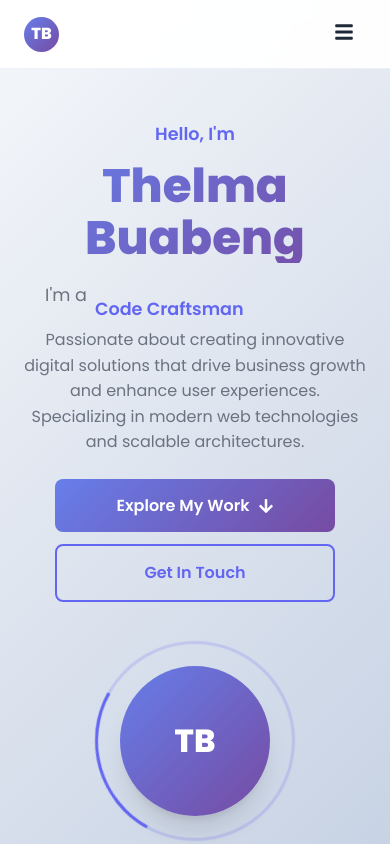
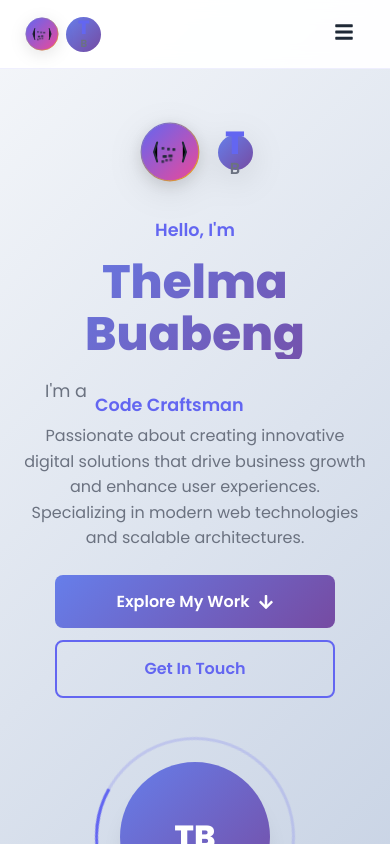
Before and after one commit to Thelma-dot/My-Portfolio, a React (Create React App) app: page / in a window 390 px wide. Shown: the top 844 px of the page. Built offline with nearby package versions, Linux system fonts and the light colour scheme; the HTML template or start-up script is replaced by a standard one.

Commit message:
Add professional web logo and favicon to portfolio - Logo component with SVG design, updated Header/Hero/Footer, and new favicon

```diff
--- a/public/index.html
+++ b/public/index.html
@@ -3,9 +3,9 @@
 
 <head>
   <meta charset="utf-8" />
-  <link rel="icon" href="%PUBLIC_URL%/favicon.ico" />
+  <link rel="icon" href="%PUBLIC_URL%/favicon.svg" type="image/svg+xml" />
   <meta name="viewport" content="width=device-width, initial-scale=1, maximum-scale=5, user-scalable=yes" />
-  <meta name="theme-color" content="#000000" />
+  <meta name="theme-color" content="#6366f1" />
   <meta name="mobile-web-app-capable" content="yes" />
   <meta name="apple-mobile-web-app-capable" content="yes" />
   <meta name="apple-mobile-web-app-status-bar-style" content="default" />
@@ -32,7 +32,6 @@
     content="Freelance Full-Stack Engineer specializing in modern web technologies" />
   <meta property="twitter:image" content="%PUBLIC_URL%/og-image.jpg" />
 
-  <link rel="apple-touch-icon" href="%PUBLIC_URL%/logo192.png" />
   <link rel="manifest" href="%PUBLIC_URL%/manifest.json" />
 
   <!-- Google Fonts -->
--- a/src/components/Footer.tsx
+++ b/src/components/Footer.tsx
@@ -1,6 +1,7 @@
 import React from 'react';
 import { motion } from 'framer-motion';
 import { FaGithub, FaLinkedin, FaTwitter, FaEnvelope, FaHeart } from 'react-icons/fa';
+import Logo from './Logo';
 import './Footer.css';
 
 const Footer: React.FC = () => {
@@ -116,8 +117,7 @@ const Footer: React.FC = () => {
             viewport={{ once: true }}
           >
             <div className="brand-logo">
-              <span className="logo-text">TB</span>
-              <span className="logo-full">Thelma Buabeng</span>
+              <Logo size="medium" />
             </div>
             <p className="brand-description">
               Passionate Full-Stack Engineer creating innovative digital solutions
--- a/src/components/Header.tsx
+++ b/src/components/Header.tsx
@@ -2,6 +2,7 @@ import React, { useState, useEffect } from 'react';
 import { motion, AnimatePresence } from 'framer-motion';
 import { FaBars, FaTimes, FaGithub, FaLinkedin, FaTwitter } from 'react-icons/fa';
 import ThemeToggle from './ThemeToggle';
+import Logo from './Logo';
 import './Header.css';
 
 const Header: React.FC = () => {
@@ -48,13 +49,12 @@ const Header: React.FC = () => {
                 <div className="header-content">
                     {/* Logo */}
                     <motion.div
-                        className="logo"
+                        className="logo-container"
                         whileHover={{ scale: 1.05 }}
                         whileTap={{ scale: 0.95 }}
                     >
                         <a href="#hero" onClick={() => scrollToSection('hero')}>
-                            <span className="logo-text">TB</span>
-                            <span className="logo-full">Thelma Buabeng</span>
+                            <Logo size="medium" />
                         </a>
                     </motion.div>
 
--- a/src/components/Hero.css
+++ b/src/components/Hero.css
@@ -63,6 +63,16 @@
 
 .hero-text {
     max-width: 600px;
+}
+
+.hero-logo {
+    display: flex;
+    justify-content: center;
+    margin-bottom: 2rem;
+}
+
+.hero-logo .logo {
+    filter: drop-shadow(0 8px 16px rgba(0, 0, 0, 0.1));
 }
 
 .hero-greeting {
--- a/src/components/Hero.tsx
+++ b/src/components/Hero.tsx
@@ -1,6 +1,7 @@
 import React from 'react';
 import { motion } from 'framer-motion';
 import { FaArrowDown, FaGithub, FaLinkedin, FaEnvelope } from 'react-icons/fa';
+import Logo from './Logo';
 import './Hero.css';
 
 const Hero: React.FC = () => {
@@ -64,6 +65,16 @@ const Hero: React.FC = () => {
                         animate={{ opacity: 1, y: 0 }}
                         transition={{ duration: 0.8, delay: 0.2 }}
                     >
+                        {/* Hero Logo */}
+                        <motion.div
+                            className="hero-logo"
+                            initial={{ opacity: 0, scale: 0.5 }}
+                            animate={{ opacity: 1, scale: 1 }}
+                            transition={{ duration: 0.8, delay: 0.1 }}
+                        >
+                            <Logo size="large" />
+                        </motion.div>
+
                         <motion.p
                             className="hero-greeting"
                             initial={{ opacity: 0, x: -50 }}
--- /dev/null
+++ b/src/components/Logo.css
@@ -0,0 +1,271 @@
+.logo {
+    display: flex;
+    align-items: center;
+    gap: 0.75rem;
+    font-weight: 700;
+    color: var(--text-primary);
+    transition: all 0.3s ease;
+}
+
+.logo-svg {
+    flex-shrink: 0;
+    filter: drop-shadow(0 4px 8px rgba(0, 0, 0, 0.1));
+}
+
+.logo-brackets {
+    color: var(--text-primary);
+    transition: all 0.3s ease;
+}
+
+.logo-dot {
+    color: var(--text-primary);
+    transition: all 0.3s ease;
+}
+
+.logo-text {
+    display: flex;
+    flex-direction: column;
+    line-height: 1;
+}
+
+.logo-initial {
+    font-size: 1.5em;
+    color: var(--primary-color);
+    font-weight: 800;
+}
+
+.logo-name {
+    font-size: 0.8em;
+    color: var(--text-secondary);
+    font-weight: 600;
+}
+
+/* Logo Sizes */
+.logo-small {
+    gap: 0.5rem;
+}
+
+.logo-small .logo-svg {
+    width: 32px;
+    height: 32px;
+}
+
+.logo-small .logo-initial {
+    font-size: 1.2em;
+}
+
+.logo-small .logo-name {
+    font-size: 0.7em;
+}
+
+.logo-medium {
+    gap: 0.75rem;
+}
+
+.logo-medium .logo-svg {
+    width: 48px;
+    height: 48px;
+}
+
+.logo-medium .logo-initial {
+    font-size: 1.5em;
+}
+
+.logo-medium .logo-name {
+    font-size: 0.8em;
+}
+
+.logo-large {
+    gap: 1rem;
+}
+
+.logo-large .logo-svg {
+    width: 64px;
+    height: 64px;
+}
+
+.logo-large .logo-initial {
+    font-size: 2em;
+}
+
+.logo-large .logo-name {
+    font-size: 1em;
+}
+
+/* Hover Effects */
+.logo:hover {
+    transform: translateY(-2px);
+}
+
+.logo:hover .logo-svg {
+    filter: drop-shadow(0 6px 12px rgba(0, 0, 0, 0.15));
+}
+
+.logo:hover .logo-brackets {
+    color: var(--primary-color);
+}
+
+.logo:hover .logo-dot {
+    color: var(--accent-color);
+}
+
+.logo:hover .logo-initial {
+    color: var(--accent-color);
+}
+
+/* Animation for logo dots */
+.logo-dot {
+    animation: logoPulse 2s ease-in-out infinite;
+}
+
+.logo-dot:nth-child(2) {
+    animation-delay: 0.2s;
+}
+
+.logo-dot:nth-child(3) {
+    animation-delay: 0.4s;
+}
+
+.logo-dot:nth-child(4) {
+    animation-delay: 0.6s;
+}
+
+.logo-dot:nth-child(5) {
+    animation-delay: 0.8s;
+}
+
+.logo-dot:nth-child(6) {
+    animation-delay: 1s;
+}
+
+.logo-dot:nth-child(7) {
+    animation-delay: 1.2s;
+}
+
+.logo-dot:nth-child(8) {
+    animation-delay: 1.4s;
+}
+
+.logo-dot:nth-child(9) {
+    animation-delay: 1.6s;
+}
+
+@keyframes logoPulse {
+    0%, 100% {
+        opacity: 0.7;
+        transform: scale(1);
+    }
+    50% {
+        opacity: 1;
+        transform: scale(1.1);
+    }
+}
+
+/* Dark mode adjustments */
+[data-theme="dark"] .logo {
+    color: var(--text-primary);
+}
+
+[data-theme="dark"] .logo-brackets {
+    color: var(--text-primary);
+}
+
+[data-theme="dark"] .logo-dot {
+    color: var(--text-primary);
+}
+
+[data-theme="dark"] .logo-initial {
+    color: var(--primary-color);
+}
+
+[data-theme="dark"] .logo-name {
+    color: var(--text-secondary);
+}
+
+/* Mobile Responsiveness */
+@media (max-width: 768px) {
+    .logo-medium {
+        gap: 0.5rem;
+    }
+
+    .logo-medium .logo-svg {
+        width: 40px;
+        height: 40px;
+    }
+
+    .logo-medium .logo-initial {
+        font-size: 1.3em;
+    }
+
+    .logo-medium .logo-name {
+        font-size: 0.7em;
+    }
+}
+
+@media (max-width: 480px) {
+    .logo-medium {
+        gap: 0.4rem;
+    }
+
+    .logo-medium .logo-svg {
+        width: 36px;
+        height: 36px;
+    }
+
+    .logo-medium .logo-initial {
+        font-size: 1.2em;
+    }
+
+    .logo-medium .logo-name {
+        font-size: 0.65em;
+    }
+
+    .logo-text {
+        gap: 0.1rem;
+    }
+}
+
+@media (max-width: 360px) {
+    .logo-medium {
+        gap: 0.3rem;
+    }
+
+    .logo-medium .logo-svg {
+        width: 32px;
+        height: 32px;
+    }
+
+    .logo-medium .logo-initial {
+        font-size: 1.1em;
+    }
+
+    .logo-medium .logo-name {
+        font-size: 0.6em;
+    }
+}
+
+/* Logo only (without text) */
+.logo.logo-icon-only {
+    gap: 0;
+}
+
+.logo.logo-icon-only .logo-text {
+    display: none;
+}
+
+/* Logo with custom colors */
+.logo.logo-primary .logo-initial {
+    color: var(--primary-color);
+}
+
+.logo.logo-accent .logo-initial {
+    color: var(--accent-color);
+}
+
+.logo.logo-white .logo-initial {
+    color: white;
+}
+
+.logo.logo-white .logo-name {
+    color: rgba(255, 255, 255, 0.8);
+}
--- /dev/null
+++ b/src/components/Logo.tsx
@@ -0,0 +1,70 @@
+import React from 'react';
+import './Logo.css';
+
+interface LogoProps {
+    size?: 'small' | 'medium' | 'large';
+    className?: string;
+}
+
+const Logo: React.FC<LogoProps> = ({ size = 'medium', className = '' }) => {
+    return (
+        <div className={`logo logo-${size} ${className}`}>
+            <svg
+                viewBox="0 0 100 100"
+                xmlns="http://www.w3.org/2000/svg"
+                className="logo-svg"
+            >
+                {/* Background Circle */}
+                <circle
+                    cx="50"
+                    cy="50"
+                    r="45"
+                    fill="url(#gradient)"
+                    stroke="url(#borderGradient)"
+                    strokeWidth="2"
+                />
+
+                {/* Code Brackets */}
+                <path
+                    d="M30 35 L25 50 L30 65 M70 35 L75 50 L70 65"
+                    stroke="currentColor"
+                    strokeWidth="3"
+                    strokeLinecap="round"
+                    className="logo-brackets"
+                />
+
+                {/* Code Elements */}
+                <rect x="35" y="40" width="4" height="4" rx="1" fill="currentColor" className="logo-dot" />
+                <rect x="42" y="40" width="4" height="4" rx="1" fill="currentColor" className="logo-dot" />
+                <rect x="49" y="40" width="4" height="4" rx="1" fill="currentColor" className="logo-dot" />
+
+                <rect x="35" y="50" width="6" height="4" rx="1" fill="currentColor" className="logo-dot" />
+                <rect x="44" y="50" width="6" height="4" rx="1" fill="currentColor" className="logo-dot" />
+
+                <rect x="35" y="60" width="4" height="4" rx="1" fill="currentColor" className="logo-dot" />
+                <rect x="42" y="60" width="4" height="4" rx="1" fill="currentColor" className="logo-dot" />
+                <rect x="49" y="60" width="4" height="4" rx="1" fill="currentColor" className="logo-dot" />
+
+                {/* Gradients */}
+                <defs>
+                    <linearGradient id="gradient" x1="0%" y1="0%" x2="100%" y2="100%">
+                        <stop offset="0%" stopColor="var(--primary-color)" />
+                        <stop offset="100%" stopColor="var(--accent-color)" />
+                    </linearGradient>
+                    <linearGradient id="borderGradient" x1="0%" y1="0%" x2="100%" y2="100%">
+                        <stop offset="0%" stopColor="var(--primary-color)" />
+                        <stop offset="100%" stopColor="var(--secondary-color)" />
+                    </linearGradient>
+                </defs>
+            </svg>
+
+            {/* Text Logo */}
+            <div className="logo-text">
+                <span className="logo-initial">T</span>
+                <span className="logo-name">B</span>
+            </div>
+        </div>
+    );
+};
+
+export default Logo;
```
Also changed, not shown: src/config/emailjs.ts (+7 -4 lines), public/favicon.svg (added), public/manifest.json.
